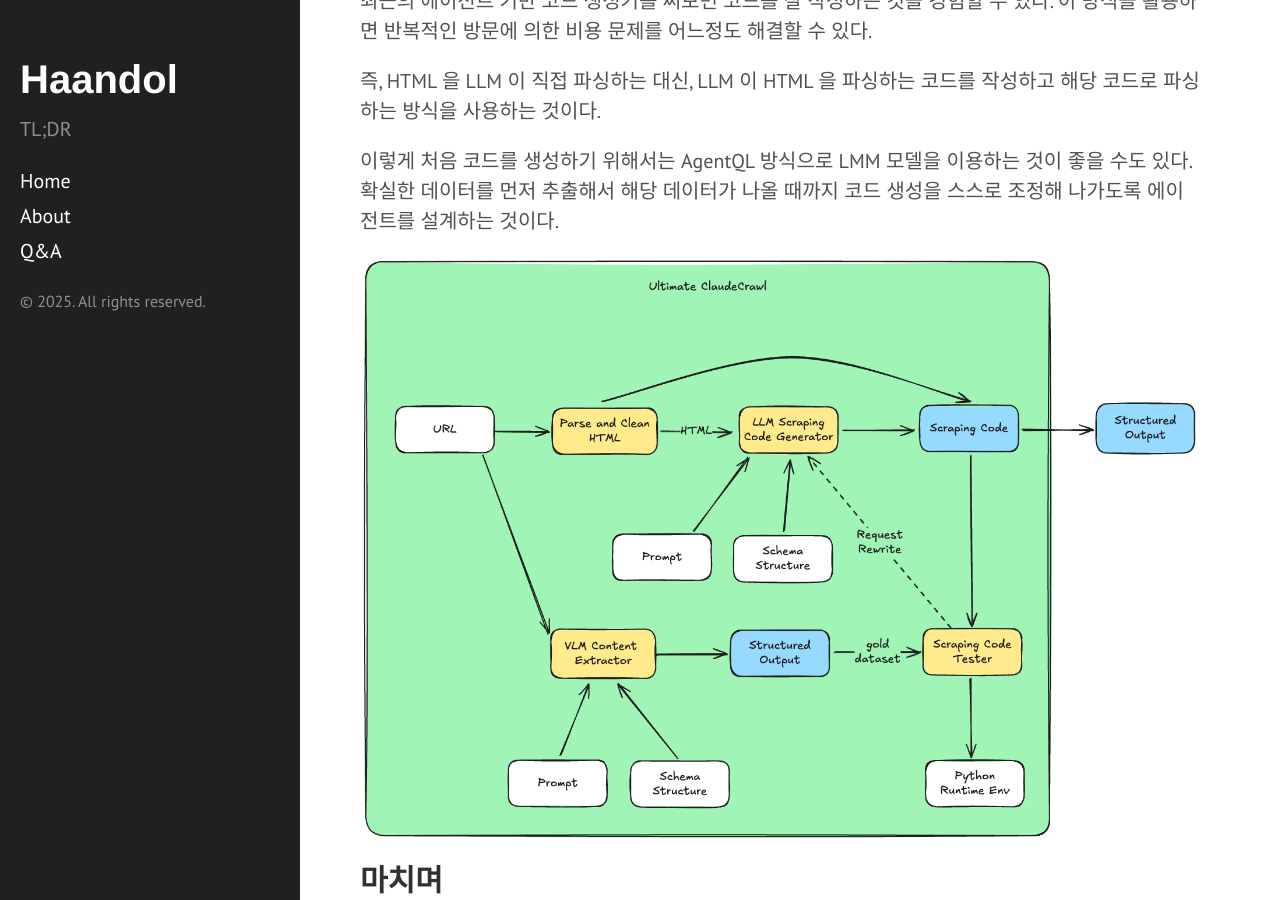
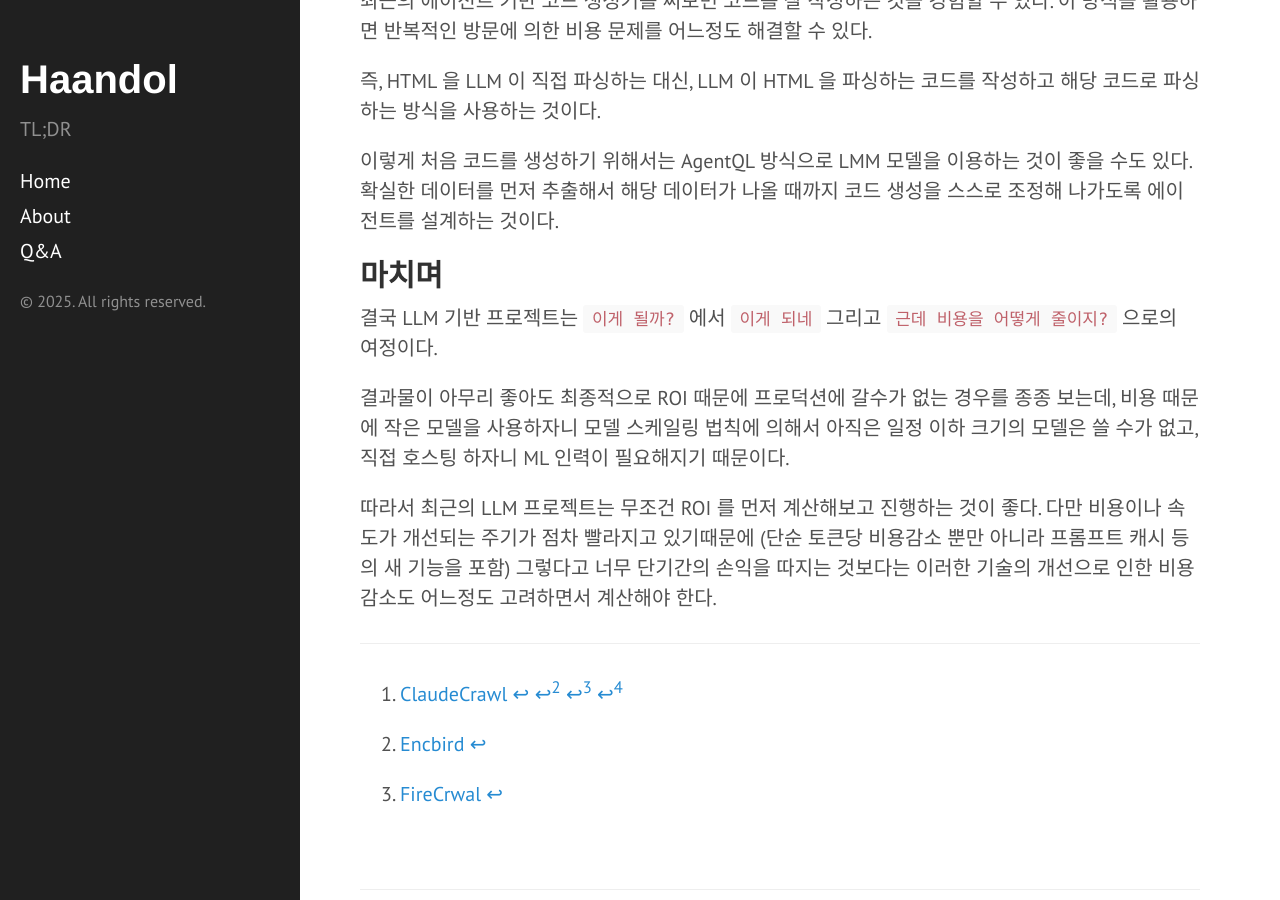
Before and after one commit to haandol/haandol.github.com, a Jekyll site: the page built from _posts/2025-01-11-implement-firecrawl-clone-using-claude.md, in a window 1280 px wide and 900 px high, scrolled down 4895 px. Built offline with Jekyll 4.4.1, drawn with Linux system fonts in a browser that asks for light colours; comment, search, counter and statistics services are not loaded.

Commit message:
remove ultimate

```diff
--- a/_posts/2025-01-11-implement-firecrawl-clone-using-claude.md
+++ b/_posts/2025-01-11-implement-firecrawl-clone-using-claude.md
@@ -106,8 +106,6 @@ FireCrawl 의 스크레이핑 프로세스는 대략 아래처럼 동작한다.
 
 이렇게 처음 코드를 생성하기 위해서는 AgentQL 방식으로 LMM 모델을 이용하는 것이 좋을 수도 있다. 확실한 데이터를 먼저 추출해서 해당 데이터가 나올 때까지 코드 생성을 스스로 조정해 나가도록 에이전트를 설계하는 것이다.
 
-![](/assets/img/2025/0111/ultimate.png)
-
 ## 마치며
 
 결국 LLM 기반 프로젝트는 `이게 될까?` 에서 `이게 되네` 그리고 `근데 비용을 어떻게 줄이지?` 으로의 여정이다.
```
Also changed, not shown: assets/img/2025/0111/ultimate.png (deleted).
